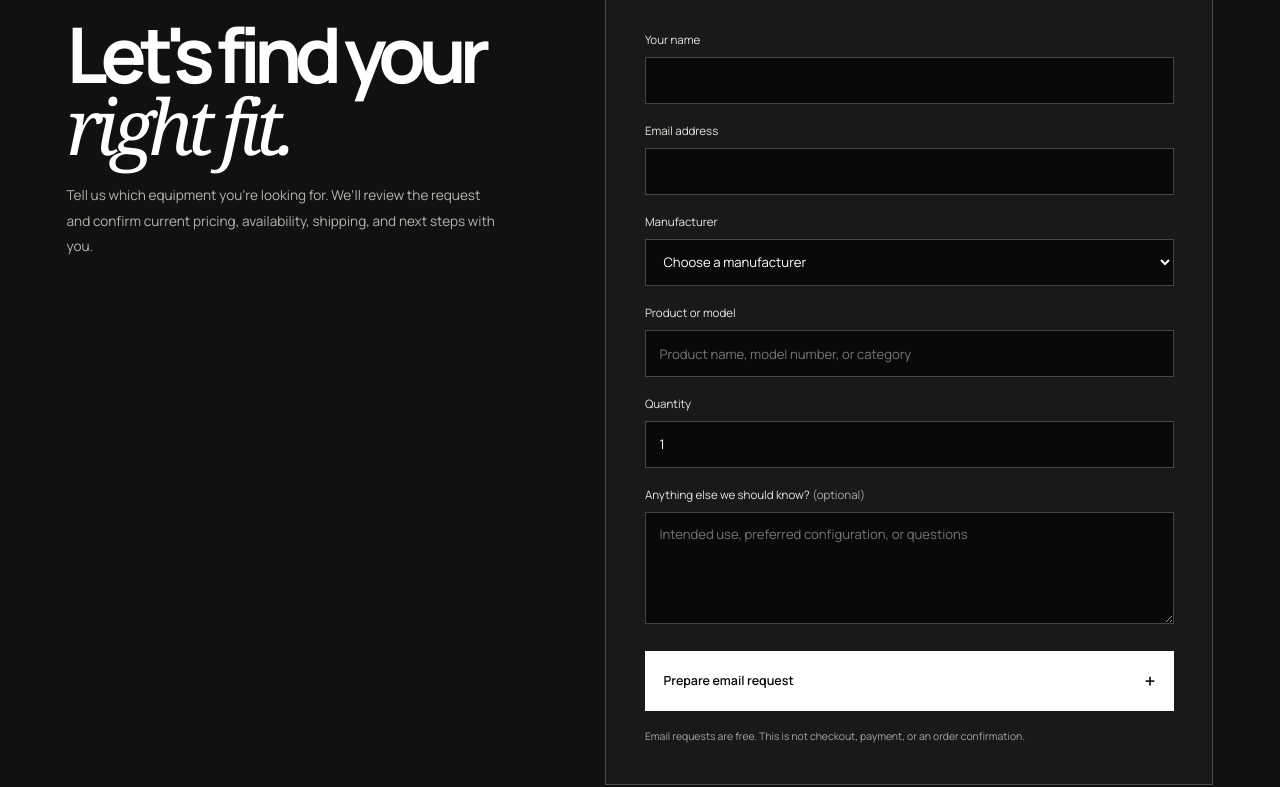
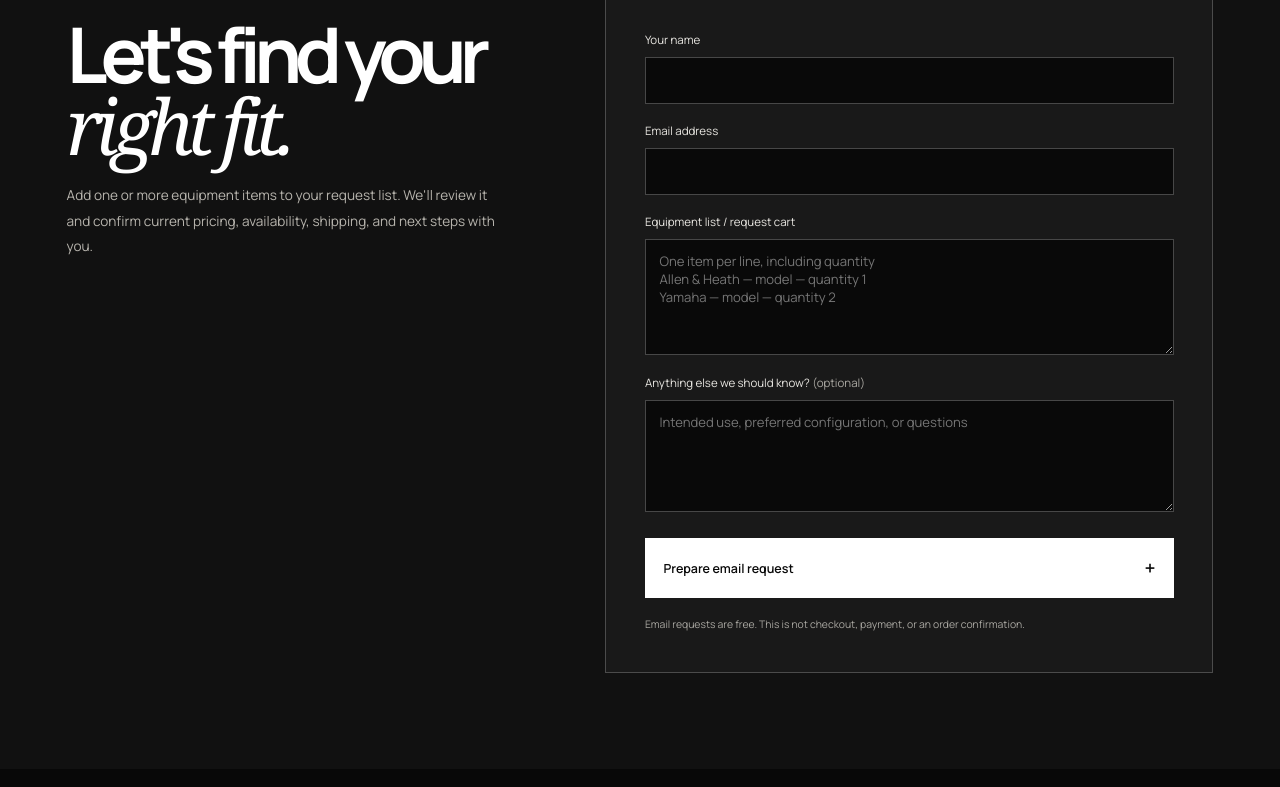
Before and after one commit to frvp6b8s5m-cloud/BZAUDIO-this-is-it1, a plain HTML site: page store.html in a window 1280 px wide. Shown: the part 1933-2720 px from the top of the page. Drawn offline with nearby package versions, Linux system fonts and the light colour scheme.

Commit message:
Make equipment inquiries support multiple cart items

```diff
--- a/store.html
+++ b/store.html
@@ -46,14 +46,12 @@
     <section class="store-inquiry section-shell" id="equipment-inquiry" aria-labelledby="equipment-inquiry-title">
       <div class="section-label" data-reveal><span>02</span><span>EMAIL-BASED EQUIPMENT REQUEST</span></div>
       <div class="store-inquiry-layout">
-        <div data-reveal><p class="eyebrow">START WITH WHAT YOU NEED</p><h2 id="equipment-inquiry-title">Let's find your<br><em>right fit.</em></h2><p class="store-inquiry-copy">Tell us which equipment you're looking for. We'll review the request and confirm current pricing, availability, shipping, and next steps with you.</p></div>
+        <div data-reveal><p class="eyebrow">START WITH WHAT YOU NEED</p><h2 id="equipment-inquiry-title">Let's find your<br><em>right fit.</em></h2><p class="store-inquiry-copy">Add one or more equipment items to your request list. We'll review it and confirm current pricing, availability, shipping, and next steps with you.</p></div>
         <div class="store-form-panel" data-reveal>
           <form id="equipment-inquiry-form">
             <label for="inquiry-name">Your name</label><input id="inquiry-name" name="name" autocomplete="name" required maxlength="100">
             <label for="inquiry-email">Email address</label><input id="inquiry-email" name="email" type="email" autocomplete="email" required maxlength="254">
-            <label for="inquiry-brand">Manufacturer</label><select id="inquiry-brand" name="manufacturer" required><option value="">Choose a manufacturer</option><option>Allen &amp; Heath</option><option>Yamaha</option><option>Shure</option><option>Other / not sure</option></select>
-            <label for="inquiry-model">Product or model</label><input id="inquiry-model" name="model" required maxlength="160" placeholder="Product name, model number, or category">
-            <label for="inquiry-quantity">Quantity</label><input id="inquiry-quantity" name="quantity" type="number" min="1" max="99" value="1" required>
+            <label for="inquiry-items">Equipment list / request cart</label><textarea id="inquiry-items" name="items" rows="5" required maxlength="2500" placeholder="One item per line, including quantity&#10;Allen &amp; Heath — model — quantity 1&#10;Yamaha — model — quantity 2"></textarea>
             <label for="inquiry-notes">Anything else we should know? <span>(optional)</span></label><textarea id="inquiry-notes" name="notes" rows="4" maxlength="1500" placeholder="Intended use, preferred configuration, or questions"></textarea>
             <button class="store-submit" type="submit">Prepare email request <span aria-hidden="true">+</span></button>
           </form>
```
